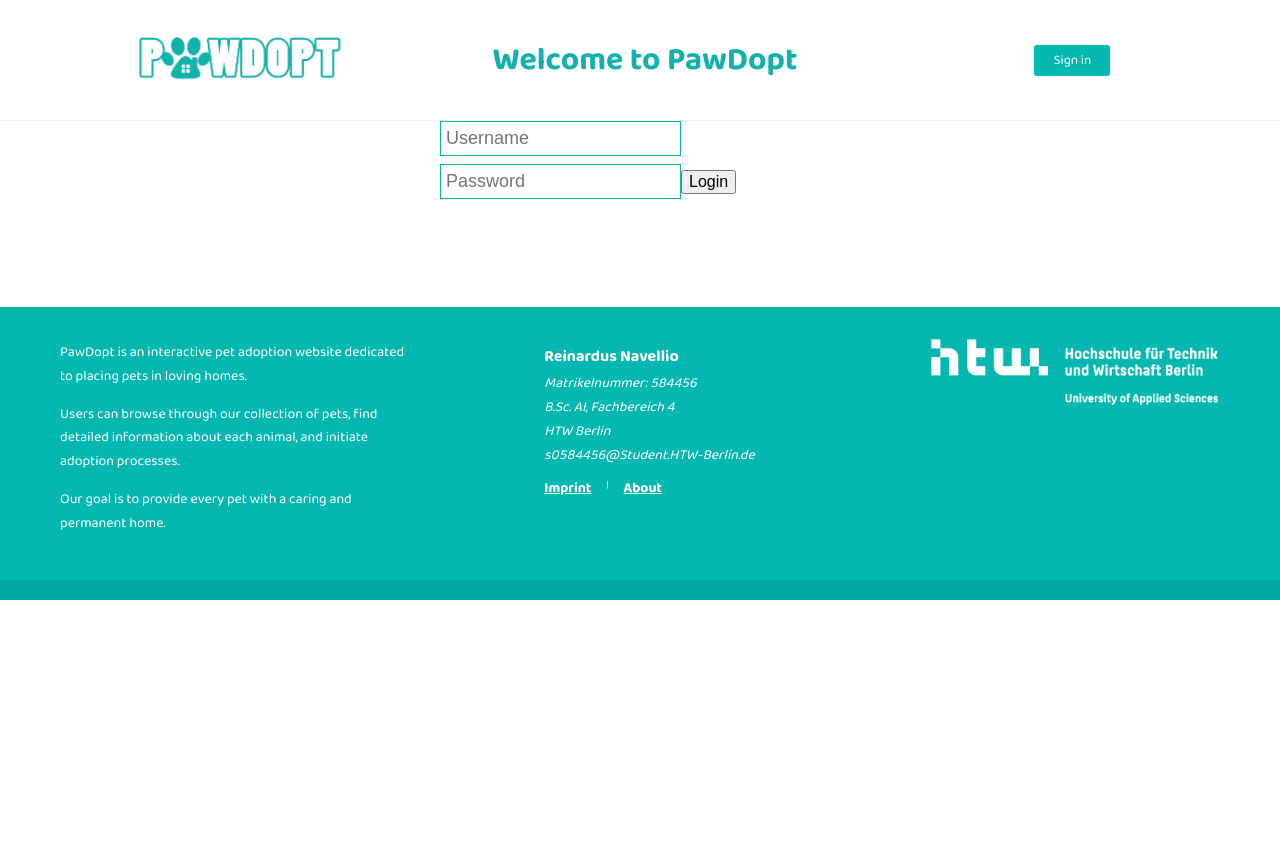
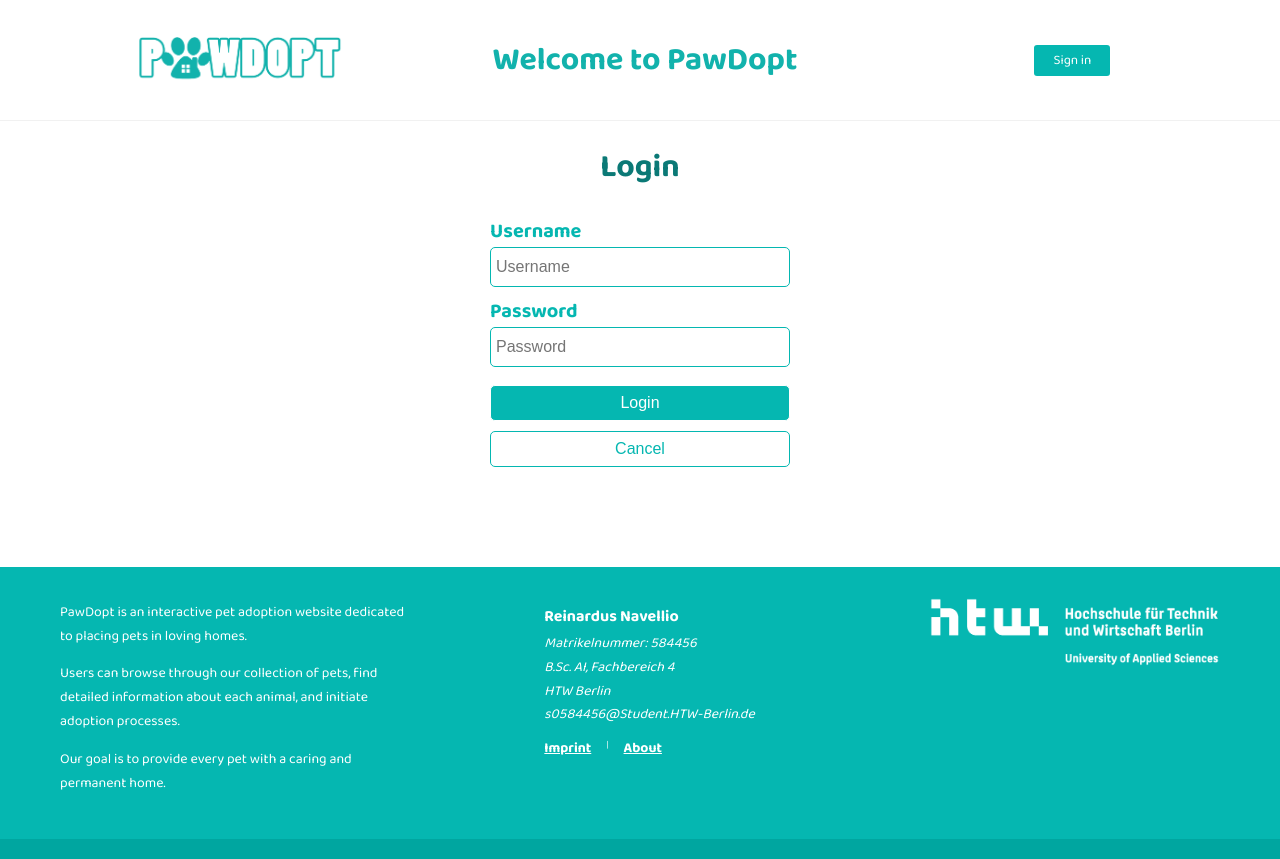
Before and after one commit to ReinNav/PawDopt, a React (Create React App) app in the folder front-end/: page /login in a window 1280 px wide. Before the commit the page ends 800 px from the top, so only its background shows below. Built offline with nearby package versions, Linux system fonts and the light colour scheme.

Commit message:
protect routes, add error screen, finish logout/login func

```diff
--- a/front-end/src/components/Header.tsx
+++ b/front-end/src/components/Header.tsx
@@ -19,7 +19,7 @@ const Header: React.FC = () => {
   };
 
   const handleLogoutClick = () => {
-    dispatch(logout());
+    navigate('/logoutconfirm');
   };
 
   return (
--- /dev/null
+++ b/front-end/src/domain/ProtectedRoute.tsx
@@ -0,0 +1,20 @@
+import React, { ComponentType } from 'react';
+import { useSelector } from 'react-redux';
+import { RootState } from '../redux/store';
+import ErrorScreen from '../pages/ErrorScreen';
+
+interface ProtectedRouteProps {
+  component: ComponentType;
+}
+
+const ProtectedRoute: React.FC<ProtectedRouteProps> = ({ component: Component }) => {
+  const isLoggedIn = useSelector((state: RootState) => state.auth.isLoggedIn);
+
+  if (!isLoggedIn) {
+    return <ErrorScreen />;
+  }
+
+  return <Component />;
+};
+
+export default ProtectedRoute;
--- a/front-end/src/pages/DogDetailScreen.tsx
+++ b/front-end/src/pages/DogDetailScreen.tsx
@@ -1,5 +1,7 @@
 import React from 'react';
 import { useParams, useNavigate } from 'react-router-dom';
+import { useSelector } from 'react-redux';
+import { RootState } from '../redux/store';
 import { useDog } from '../domain/hooks';
 import { handleData } from '../other/DogDataHandler';
 import '../stylesheets/detailScreen.css';
@@ -9,8 +11,9 @@ import SadPuppy from '../components/SadPuppy';
 const DogDetailScreen = () => {
   const { dogId } = useParams();
   const { dog, state, error } = useDog(dogId);
+  const navigate = useNavigate();
 
-  const navigate = useNavigate();
+  const isLoggedIn = useSelector((state: RootState) => state.auth.isLoggedIn);
 
   const handleEditClick = () => {
     if (dog) {
@@ -59,10 +62,12 @@ const DogDetailScreen = () => {
             </div>
           </div>
         </div>
-        <div className='flex-row edit-delete-btn-container'>
-          <button className='delete-btn' onClick={handleDeleteClick}>Delete</button>
-          <button className='edit-btn' onClick={handleEditClick}>Edit</button>
-        </div>
+        {isLoggedIn && (
+          <div className='flex-row edit-delete-btn-container'>
+            <button className='delete-btn' onClick={handleDeleteClick}>Delete</button>
+            <button className='edit-btn' onClick={handleEditClick}>Edit</button>
+          </div>
+        )}
       </div>
     );
   }
--- /dev/null
+++ b/front-end/src/pages/ErrorScreen.tsx
@@ -0,0 +1,14 @@
+import React from 'react';
+import SadPuppy from '../components/SadPuppy';
+
+const ErrorScreen: React.FC = () => {
+  return (
+    <div className='flex-column error-screen'>
+       <SadPuppy />
+      <h1>Something went wrong...</h1>
+      <p>Page not found or you must be logged in to view this page.</p>
+    </div>
+  );
+};
+
+export default ErrorScreen;
--- a/front-end/src/pages/LoginScreen.tsx
+++ b/front-end/src/pages/LoginScreen.tsx
@@ -1,11 +1,14 @@
 import React, { useState, FormEvent } from 'react';
 import { useDispatch } from 'react-redux';
 import { loginSuccess } from '../redux/authReducer';
+import { useNavigate } from 'react-router-dom';
+import '../stylesheets/loginScreen.css';
 
 const LoginComponent: React.FC = () => {
   const [username, setUsername] = useState('');
   const [password, setPassword] = useState('');
   const dispatch = useDispatch();
+  const navigate = useNavigate();
 
   const handleLogin = async (event: FormEvent) => {
     event.preventDefault();
@@ -18,27 +21,45 @@ const LoginComponent: React.FC = () => {
 
     if (response.ok) {
       dispatch(loginSuccess());
+      navigate("/main")
     } else {
-      console.log("Login failed");
+      alert('Login failed! Please try again.')
     }
   };
 
+  const handleCancel = () => {
+    navigate(`/main`);
+  }
+
   return (
-    <div>
+    <div className='login-screen'>
+      <h1>Login</h1>
       <form onSubmit={handleLogin}>
+        <div className='flex-column'>
+        <label>Username</label>
         <input
           type="text"
           value={username}
           onChange={e => setUsername(e.target.value)}
           placeholder="Username"
+          required
         />
+        </div>
+        <div className='flex-column'>
+            <label>Password</label>
             <input
             type="password"
             value={password}
             onChange={e => setPassword(e.target.value)}
             placeholder="Password"
+            required
             />
-        <button type="submit">Login</button>
+         </div>
+         <div className='flex-column'>
+            <button className='login-btn' type="submit">Login</button>
+            <button className='cancel-login-btn' onClick={handleCancel}>Cancel</button>
+         </div>
+
       </form>
     </div>
   );
--- /dev/null
+++ b/front-end/src/pages/LogoutConfirmScreen.tsx
@@ -0,0 +1,35 @@
+import React from 'react';
+import { useParams, useNavigate } from 'react-router-dom';
+import { useDog } from '../domain/hooks';
+import '../stylesheets/logoutConfirmScreen.css';
+import '../stylesheets/main.css';
+import { useDispatch } from 'react-redux';
+import { logout } from '../redux/authReducer';
+
+
+const LogoutConfirmScreen: React.FC = () => {
+  const navigate = useNavigate();
+  const dispatch = useDispatch();
+
+  const handleLogout = async () => {
+    dispatch(logout());
+    navigate('/main')
+  };
+
+  const handleCancel = () => {
+    navigate(`/main`);
+  }
+  return (
+    <div className="logout-confirm-container">
+      <p>Are you sure you want to logout?</p>
+      <div className="flex-row button-container">
+        <button onClick={handleCancel} className="cancel-btn">Cancel</button>
+        <button onClick={handleLogout} className="btn confirm-logout-btn">Yes, Logout</button>
+      </div>
+    </div>
+  );
+};
+
+
+
+export default LogoutConfirmScreen;
--- a/front-end/src/pages/MainScreen.tsx
+++ b/front-end/src/pages/MainScreen.tsx
@@ -1,22 +1,32 @@
-// App component
-import React from 'react';
-import Header from '../components/Header';
 import DogListing from '../components/DogListing';
 import { useDogs } from '../domain/hooks';
 import { useNavigate } from 'react-router-dom';
+import { useSelector } from 'react-redux';
+import { RootState } from '../redux/store';
+import '../stylesheets/main.css';
+import SadPuppy from '../components/SadPuppy';
 
 function MainScreen() {
   const { dogs, state } = useDogs();
+  const navigate = useNavigate()
 
-  const navigate = useNavigate()
+  const isLoggedIn = useSelector((state: RootState) => state.auth.isLoggedIn);
 
   const handleAddClick = () => {
     navigate(`/dogs/add`);
   };
+
+  if (state === 'loading') return <p className="state-msg">Loading items…</p>;
+  if (state === 'error') {
+    return (
+      <div>
+        <SadPuppy />
+        <p className="state-msg-error">Error in fetching dog listings.<br></br>Please try reloading the page or try again later.</p>
+      </div>
+    );
+  }
   return (
     <div className="main-screen">
-      {state === 'loading' && <p className="state-msg">Loading items…</p>}
-      {state === 'error' && <p className="state-msg">Error in fetching items.<br></br>Please try reloading the page or try again later.</p>}
       {state === 'success' && dogs.length > 0 && (
         <>
           <h1 className="list-heading">Adopt your new best friend!</h1>
@@ -25,14 +35,18 @@ function MainScreen() {
               <DogListing key={dog.id} {...dog} />
             ))}
           </div>
-          <div className="add-btn-container">
-            <button className='btn add-btn' onClick={handleAddClick}>Add dog</button>
-          </div>
+          {isLoggedIn && (
+                    <div className="add-btn-container">
+                    <button className='btn add-btn' onClick={handleAddClick}>Add dog</button>
+                  </div>
+        )}
         </>)}
        {state === 'success' && dogs.length === 0 && (
         <div className="no-dogs-message">
           <p>There are no dogs currently. Click below to add a new one!</p>
-          <button className='btn add-btn center' onClick={handleAddClick}>Add dog</button>
+          {isLoggedIn && (
+                    <button className='btn add-btn center' onClick={handleAddClick}>Add dog</button>
+        )}
         </div>
       )}
 
--- /dev/null
+++ b/front-end/src/stylesheets/loginScreen.css
@@ -0,0 +1,44 @@
+.login-screen {
+    width: 600px;
+    margin: 0 auto;
+}
+
+.login-screen h1 {
+    text-align: center;
+}
+
+form {
+    max-width: 300px
+}
+
+form input {
+    border-radius: 5px;
+    padding-top: 10px;
+    padding-bottom: 10px;
+    font-size: 16px;
+}
+
+.login-btn {
+    background-color: #05b7b1;
+    border: 1px solid white;
+    color: white;
+    border-radius: 5px;
+    padding: 8px;
+    margin-top: 10px;
+    margin-bottom: 10px;
+    transition: all 0.1s ease;
+}
+
+.login-btn:hover, .cancel-login-btn:hover {
+    transform: scale(1.05);
+    cursor: pointer;
+}
+
+.cancel-login-btn {
+    background-color: white;
+    color: #05b7b1;
+    border: 1px solid #05b7b1;
+    border-radius: 5px;
+    padding: 8px;
+    transition: all 0.1s ease;
+}
--- /dev/null
+++ b/front-end/src/stylesheets/logoutConfirmScreen.css
@@ -0,0 +1,40 @@
+.logout-confirm-container {
+    max-width: 400px;
+    text-align: center;
+    border: 1px solid #05b7b1;
+    border-radius: 15px;
+    padding: 20px;
+    margin: 150px auto;
+}
+
+.logout-confirm-container p {
+    margin-top: 0;
+    font-size: 20px;
+}
+button.cancel-btn {
+    border: none;
+    background-color: transparent;
+    color: rgb(199, 12, 12);
+}
+
+button.cancel-btn:hover {
+    text-decoration: underline;
+    cursor: pointer;
+}
+
+.confirm-logout-btn {
+    width: 130px;
+    padding-top: 10px;
+    padding-bottom: 10px;
+}
+
+.button-container button {
+    font-size: 16px;
+}
+
+.button-container {
+    justify-content: center;
+    gap: 40px;
+    margin-top: 20px;
+    font-size: 18px;
+}
--- a/front-end/src/stylesheets/main.css
+++ b/front-end/src/stylesheets/main.css
@@ -4,6 +4,15 @@
   font-family: 'Baloo 2', cursive;
   margin: 0;
   padding: 0;
+}
+
+.error-screen {
+  text-align: center;
+}
+
+.error-screen p {
+  margin-top: 0;
+  font-size: 20px;
 }
 
 .btn {
```
Also changed, not shown: front-end/src/domain/router.tsx (+16 -3 lines), 1 other file (tests, documents, lock files or other folders). Lines whose indentation alone changed are shown as unchanged.
